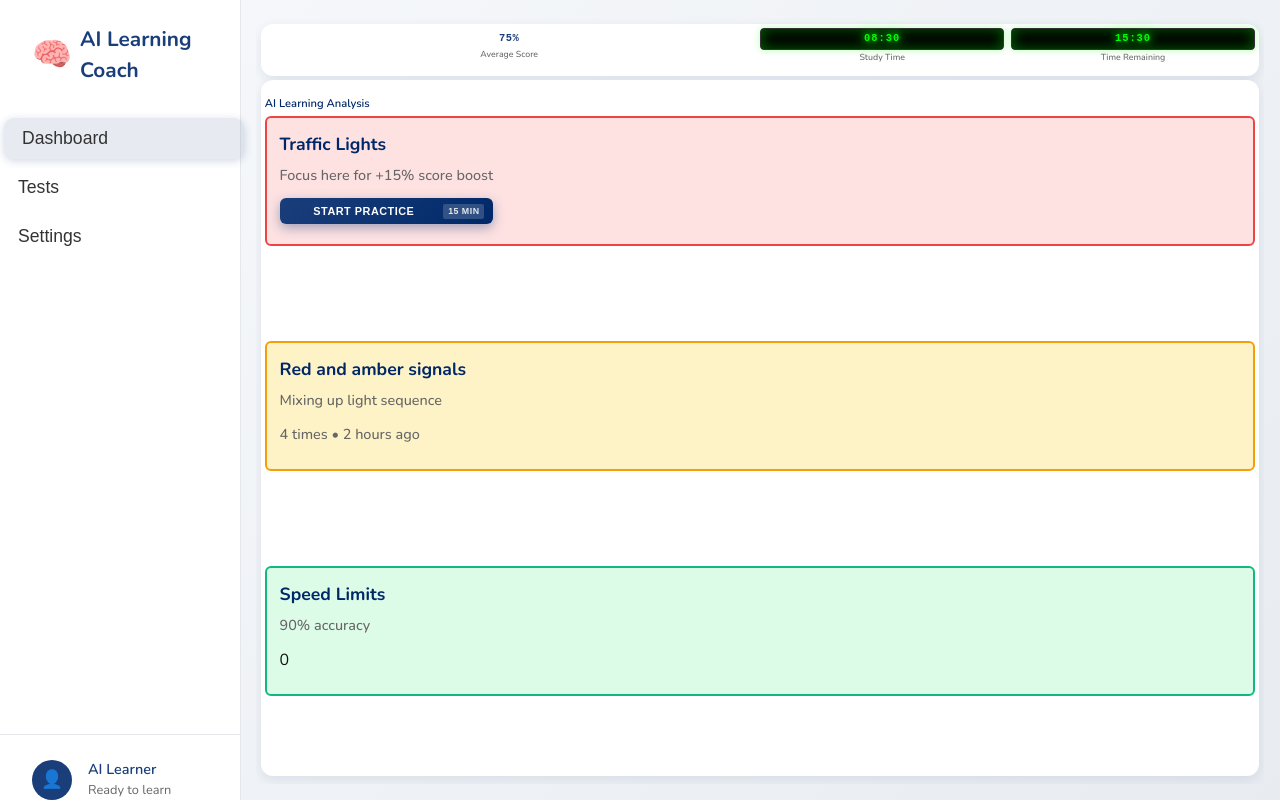
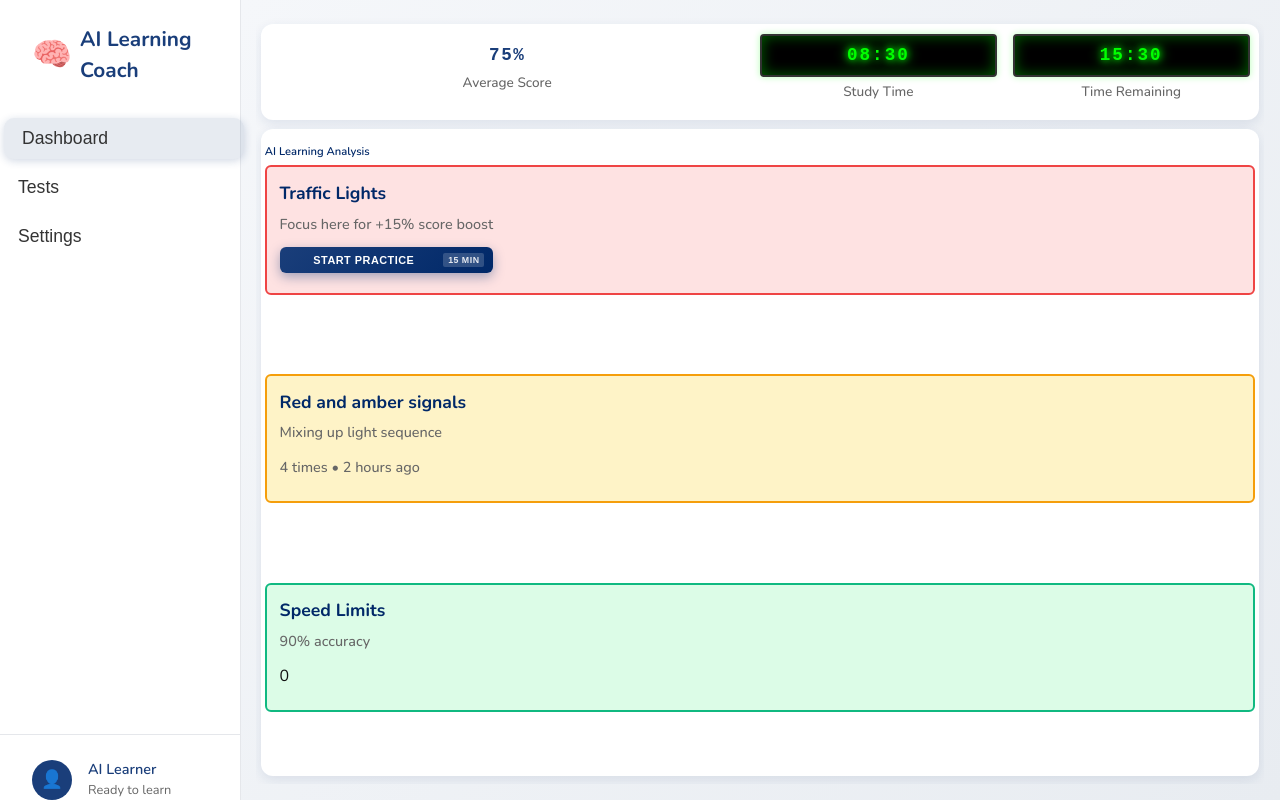
Before and after one commit to fullcircleAI/cbr-ai-coach, a React (Create React App) app: page / in a window 1280 px wide. Built offline with nearby package versions, Linux system fonts and the light colour scheme.

Commit message:
WEB ONLY: Increase score/time board fonts and padding for better readability on desktop (1.1rem stats, 0.85rem labels)

```diff
--- a/src/components/AICoachDashboard.css
+++ b/src/components/AICoachDashboard.css
@@ -36,6 +36,35 @@
   .dashboard {
     height: calc(100vh - 2rem);
     max-height: calc(100vh - 2rem);
+  }
+
+  /* Make score/time board bigger for web */
+  .dashboard-summary {
+    padding: 0.6rem !important;
+    margin-bottom: 0.6rem !important;
+  }
+
+  .summary-stats {
+    gap: 1rem !important;
+  }
+
+  .summary-stat .stat-number {
+    font-size: 1.1rem !important;
+    margin-bottom: 0.3rem !important;
+    letter-spacing: 1.5px !important;
+  }
+
+  .summary-stat:nth-child(2) .stat-number,
+  .summary-stat:nth-child(3) .stat-number {
+    padding: 0.4rem 0.8rem !important;
+    font-size: 1.1rem !important;
+    border: 2px solid #333 !important;
+    letter-spacing: 2px !important;
+  }
+
+  .summary-stat .stat-label {
+    font-size: 0.85rem !important;
+    margin-top: 0.15rem !important;
   }
 }
 
```
